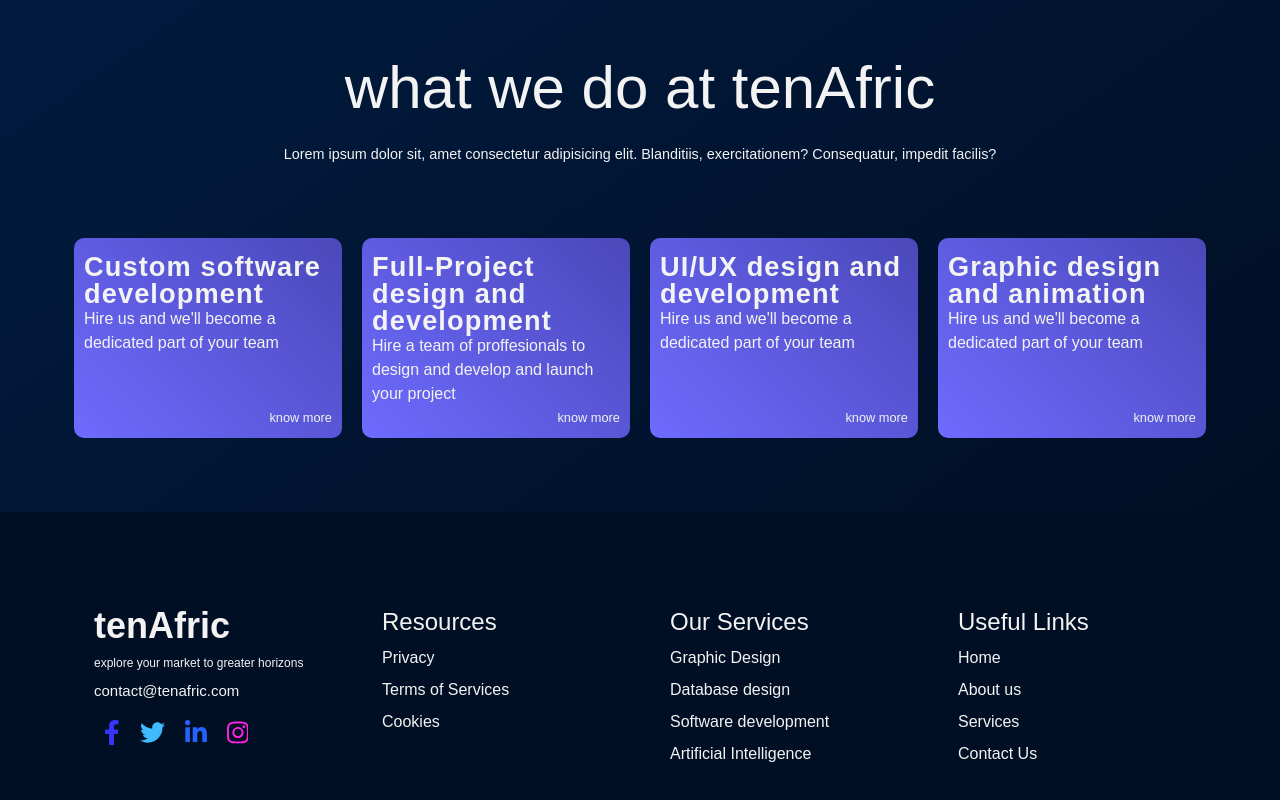
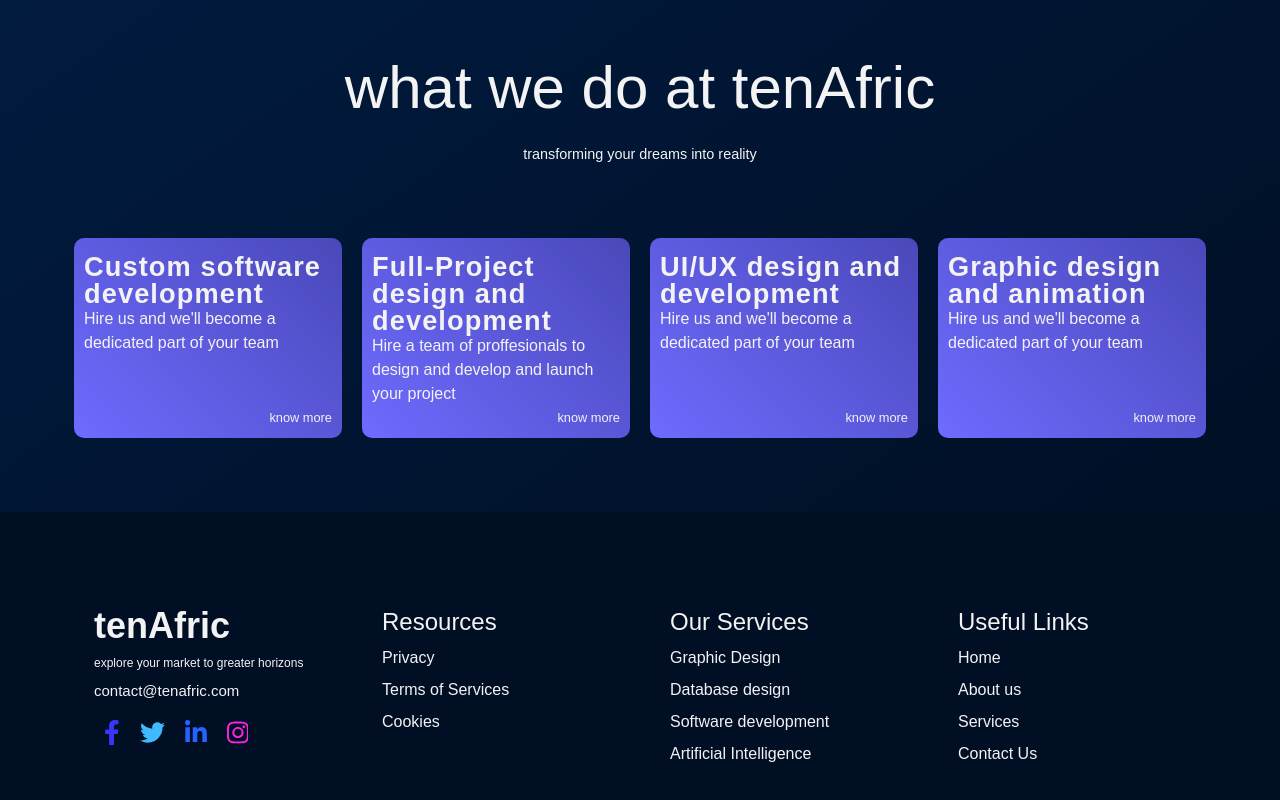
Before and after one commit to tenAfric/tenAfrik, a React (Create React App) app: page / in a window 1280 px wide. Shown: the part 806-1606 px from the top of the page. Built offline with nearby package versions, Linux system fonts and the light colour scheme.

Commit message:
driver throughout wood cave harder

```diff
--- a/src/components/Specialization.jsx
+++ b/src/components/Specialization.jsx
@@ -8,7 +8,7 @@ const Specialization = () => {
             <div className="specialization">
                 <div className="specWrapper">
                     <h1 className="specializationHeader text-6xl mb-5">what we do at tenAfric</h1>
-                    <p className="spectxts text-center text-2xl mb-4">Lorem ipsum dolor sit, amet consectetur adipisicing elit. Blanditiis, exercitationem? Consequatur, impedit facilis?</p>
+                    <p className="spectxts text-center text-2xl mb-4">transforming your dreams into reality</p>
                     <div className="specCards flex justify-center items-center">
                         <div className="specCrds">
                             <h2 className="crdsTitle">Custom software development</h2>
```
